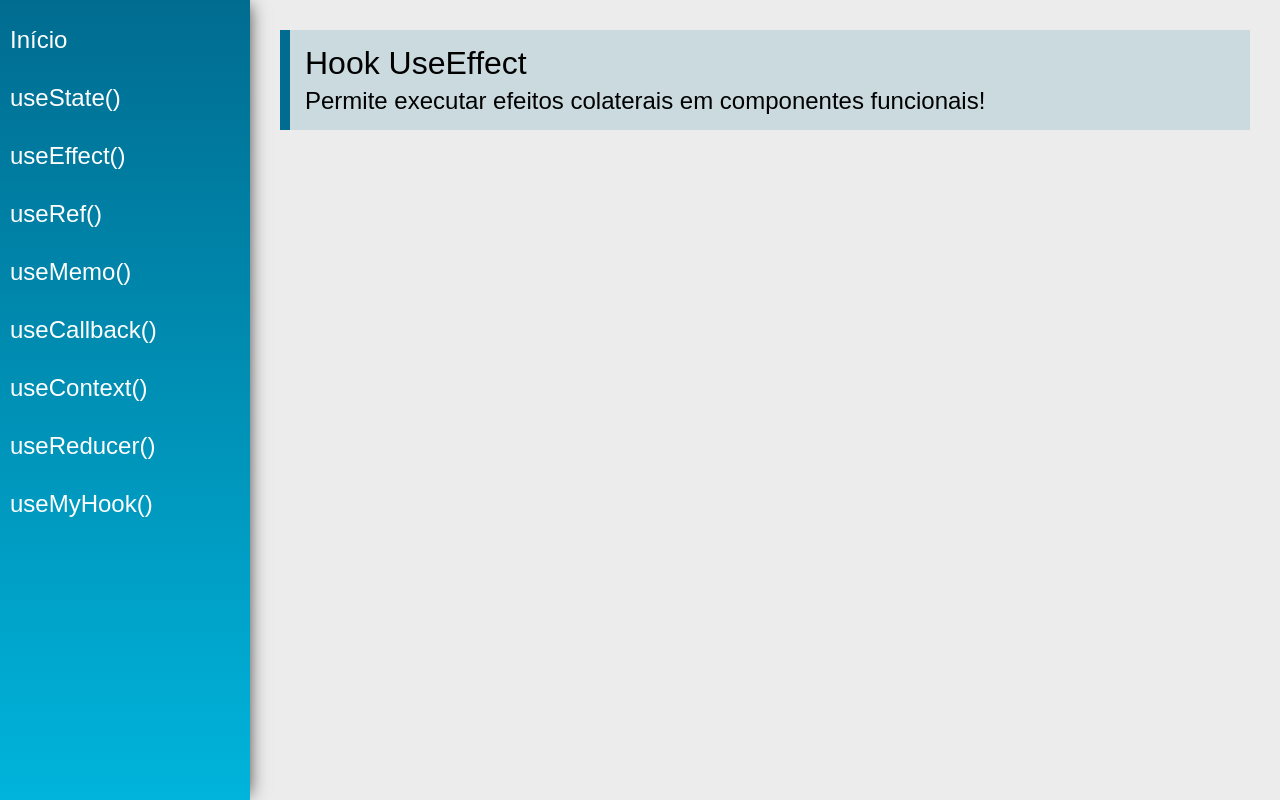
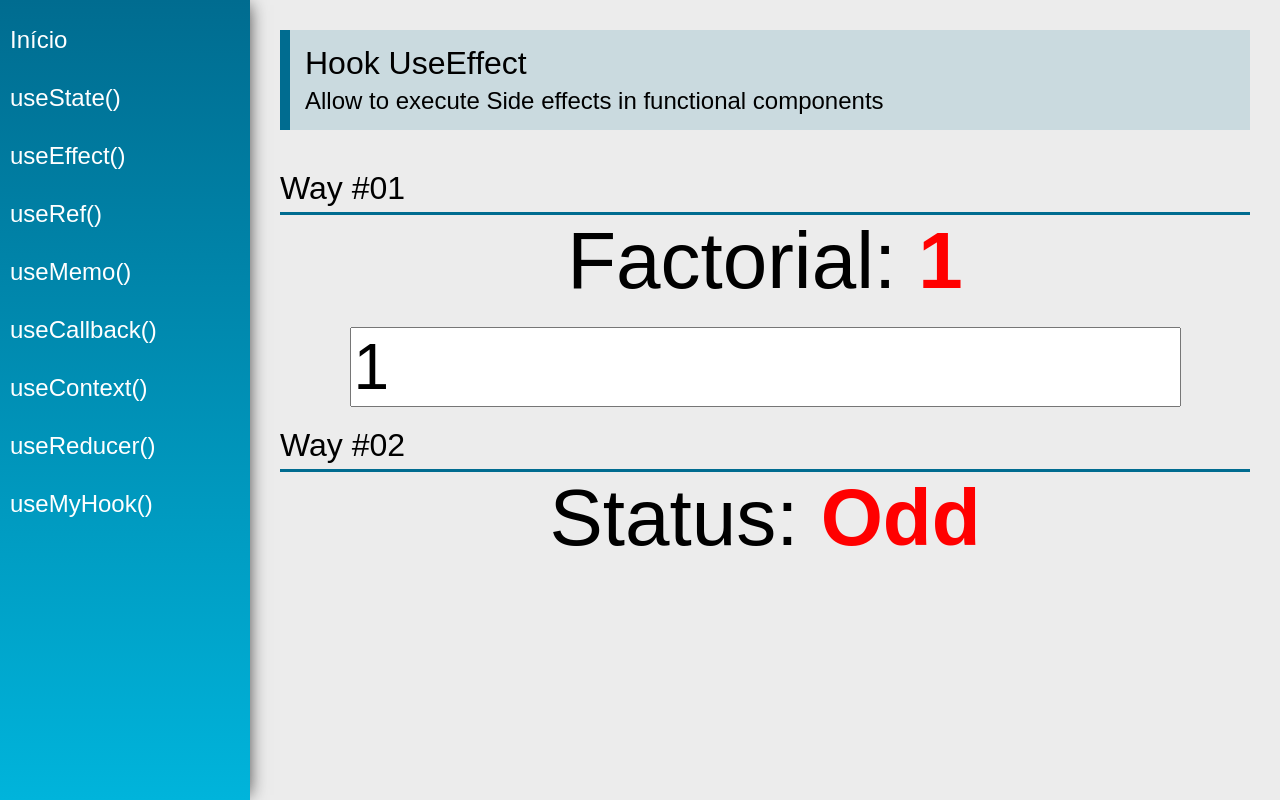
Before and after one commit to italopires/react_hook_practice, a React (Create React App) app: page /useEffect in a window 1280 px wide. Built offline with nearby package versions, Linux system fonts and the light colour scheme.

Commit message:
Add odd even check with useEffect

```diff
--- a/src/views/examples/UseEffect.jsx
+++ b/src/views/examples/UseEffect.jsx
@@ -1,13 +1,69 @@
-import React from 'react'
+import React, { useEffect, useState } from 'react'
 import PageTitle from '../../components/layout/PageTitle'
+import SectionTitle from '../../components/layout/SectionTitle'
+
+function calcFactorial(value) {
+    const num = parseInt(value);
+
+    if (num < 0) return -1
+    if (num === 0) return 1
+    return calcFactorial(num - 1) * num
+}
+
+function calcOddEven(value) {
+    const num = parseInt(value);
+
+    if (num % 2 === 0) {
+        return "Even";
+    } else {
+        return "Odd";
+    }
+}
 
 const UseEffect = (props) => {
+    const [number, setNumber] = useState(1);
+    const [factorial, setFactorial] = useState(1);
+
+    useEffect(() => {
+        setFactorial(calcFactorial(number));
+    }, [number])
+
+    useEffect(() => {
+        if (factorial > 1000000) {
+            document.title = "Yay";
+        }
+    }, [factorial])
+
+    useEffect(() => {
+        setStatus(calcOddEven(number));
+    }, [number])
+
+    const [status, setStatus] = useState("Odd")
+
     return (
         <div className="UseEffect">
             <PageTitle
                 title="Hook UseEffect"
-                subtitle="Permite executar efeitos colaterais em componentes funcionais!"
+                subtitle="Allow to execute Side effects in functional components"
             />
+
+            <SectionTitle title="Way #01" />
+
+            <div className="center">
+                <div>
+                    <span className="text">Factorial: </span>
+                    <span className="text red">{factorial >= 0 ? factorial : "does not exist!"}</span>
+                </div>
+                <input type="number" className="input" value={number} onChange={e => setNumber(e.target.value)} />
+            </div>
+
+            <SectionTitle title="Way #02" />
+            <div className="center">
+                <div>
+                    <span className="text">Status: </span>
+                    <span className="text red">{status}</span>
+                </div>
+            </div>
         </div>
     )
 }
```
